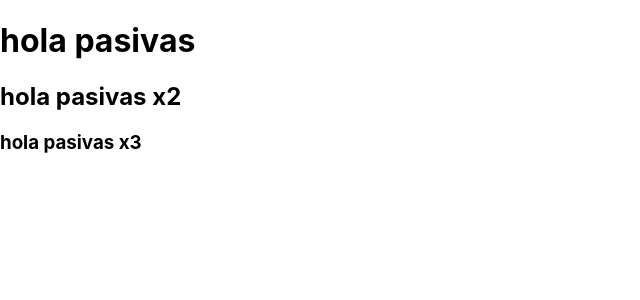
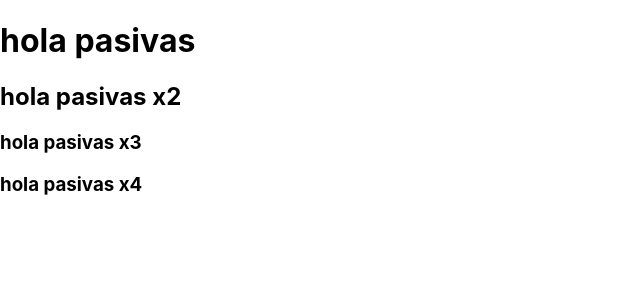
Before and after one commit to InvasorDaveM/Sheikah_Store_Online, a React (Create React App) app: page / in a window 1280 px wide. Shown: the top 300 px of the page, without its empty margins (0-640 px from the left). Built offline with nearby package versions, Linux system fonts and the light colour scheme.

Commit message:
eighth commit

```diff
--- a/src/App.js
+++ b/src/App.js
@@ -6,6 +6,7 @@ function App() {
       <h1>hola pasivas</h1>
       <h2>hola pasivas x2</h2>
       <h3>hola pasivas x3</h3>
+      <h3>hola pasivas x4</h3>
     </div>
   );
 }
```
